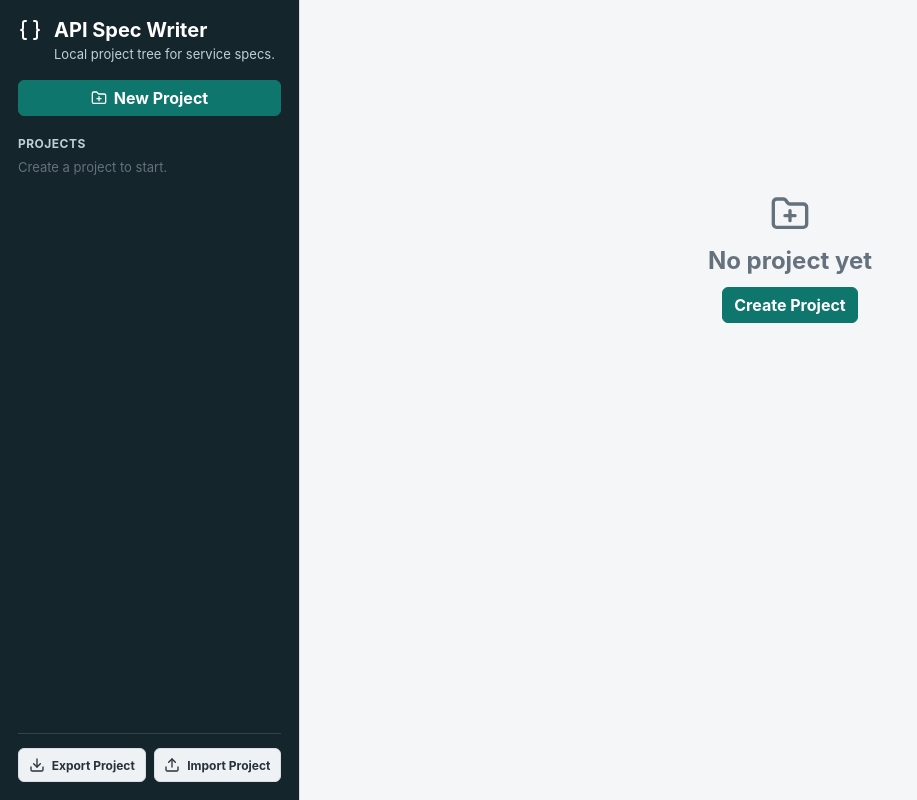
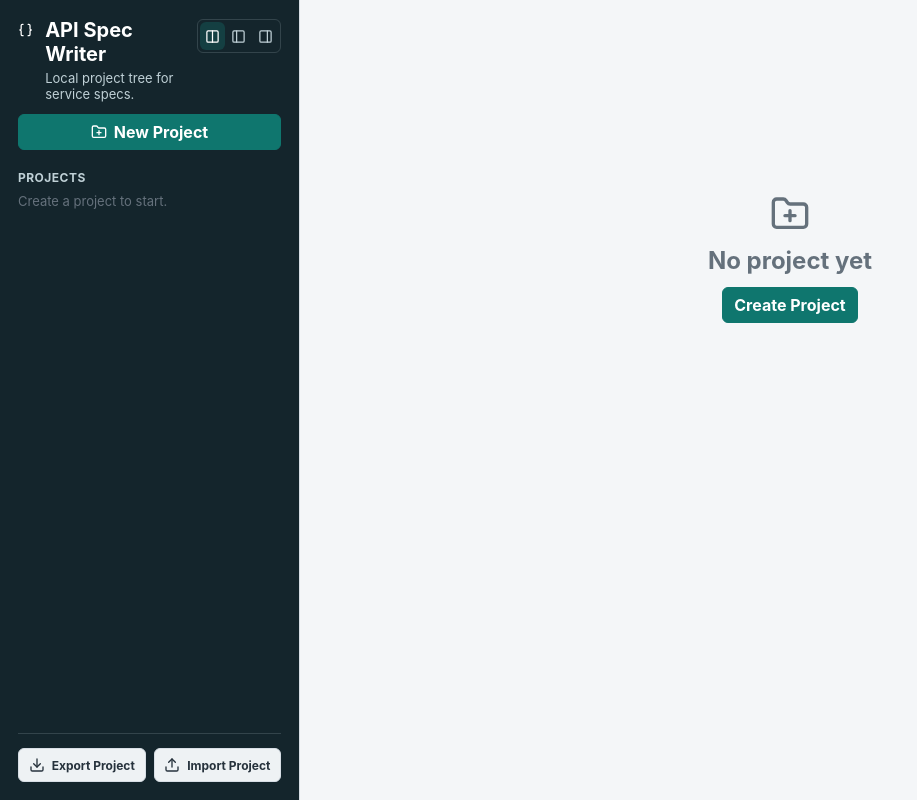
Before and after one commit to witwoywhy/api-spec-writer, a React (Vite) app in the folder frontend/: page / in a window 1280 px wide. Shown: the whole page, without its empty margins (0-917 px from the left). Built offline with nearby package versions, Linux system fonts and the light colour scheme.

Commit message:
Add sidebar view mode controls

```diff
--- a/frontend/src/components/ProjectTree.tsx
+++ b/frontend/src/components/ProjectTree.tsx
@@ -20,6 +20,7 @@ export function ProjectTree({
   onArchiveProject,
   onCreateService,
   onSelectService,
+  showProjectActions,
 }: {
   projects: Project[];
   selectedProjectId: string;
@@ -37,6 +38,7 @@ export function ProjectTree({
   onArchiveProject: (project: Project) => void;
   onCreateService: (project: Project) => void;
   onSelectService: (project: Project, service: Service) => void;
+  showProjectActions: boolean;
 }) {
   return (
     <section className="nav-section">
@@ -59,6 +61,8 @@ export function ProjectTree({
                 {projectOpen ? <ChevronDown size={14} /> : <ChevronRight size={14} />}
                 {projectOpen ? <FolderOpen size={15} /> : <Folder size={15} />}
                 <span>{project.name}</span>
+                {showProjectActions ? (
+                  <>
                     <span
                       className="tree-action"
                       role="button"
@@ -97,6 +101,8 @@ export function ProjectTree({
                     >
                       <Trash2 size={13} />
                     </span>
+                  </>
+                ) : null}
               </button>
               {projectOpen && (
                 <div className="tree-children">
@@ -122,6 +128,7 @@ export function ProjectTree({
                     {servicesOpen ? <FolderOpen size={15} /> : <Folder size={15} />}
                     <span>SERVICE</span>
                     <small>{project.services.length}</small>
+                    {showProjectActions ? (
                       <span
                         className="tree-add"
                         role="button"
@@ -141,6 +148,7 @@ export function ProjectTree({
                       >
                         <Plus size={13} />
                       </span>
+                    ) : null}
                   </button>
                   {servicesOpen && (
                     <div className="tree-children nested">
--- a/frontend/src/components/ServiceEditor.tsx
+++ b/frontend/src/components/ServiceEditor.tsx
@@ -13,14 +13,10 @@ const REQUIRED: RequireFlag[] = ["YES", "NO"];
 export function ServiceEditor({
   spec,
   projectErrorCodes,
-  showPreview,
-  onTogglePreview,
   onChange,
 }: {
   spec: ServiceSpec;
   projectErrorCodes: ErrorCode[];
-  showPreview: boolean;
-  onTogglePreview: () => void;
   onChange: (updater: (spec: ServiceSpec) => ServiceSpec) => void;
 }) {
   const serviceType = spec.type ?? "http";
@@ -42,15 +38,6 @@ export function ServiceEditor({
     <>
       <div className="panel-title">
         <h3>Service Spec</h3>
-        <button
-          className={showPreview ? "switch-button on" : "switch-button"}
-          type="button"
-          aria-pressed={showPreview}
-          onClick={onTogglePreview}
-        >
-          <span className="switch-track"><span className="switch-thumb" /></span>
-          Preview
-        </button>
       </div>
       <Fieldset title="Header">
         <div className="grid two">
--- a/frontend/src/main.tsx
+++ b/frontend/src/main.tsx
@@ -1,6 +1,6 @@
 import { useCallback, useEffect, useMemo, useRef, useState } from "react";
 import { createRoot } from "react-dom/client";
-import { Braces, Clipboard, Download, Edit3, FilePlus2, FolderPlus, Trash2, Upload } from "lucide-react";
+import { Braces, Clipboard, Columns2, Download, Edit3, FilePlus2, FolderPlus, PanelLeft, PanelRight, Trash2, Upload } from "lucide-react";
 import { localStorageProjectStore } from "./adaptors/projectStore";
 import { ErrorCodesPage, EventCodesPage } from "./components/CodePages";
 import { HtmlPreview, MarkdownPreview } from "./components/MarkdownPreview";
@@ -14,18 +14,18 @@ import { serviceMarkdown } from "./lib/serviceMarkdown";
 import "./styles.css";
 
 type MarkdownMode = "markdown" | "raw" | "html" | "openapi";
+type ViewMode = "split" | "edit" | "preview";
 
 const now = () => new Date().toISOString();
 const initialRoute = parseAppRoute(window.location.pathname);
-const initialFullPreview = new URLSearchParams(window.location.search).get("preview") === "true";
+const initialViewMode = parseViewMode(new URLSearchParams(window.location.search));
 
 function App() {
   const [store, setStore] = useState<StoreDocument>({ schemaVersion: 1, projects: [] });
   const [selectedProjectId, setSelectedProjectId] = useState(initialRoute.projectId);
   const [selectedServiceId, setSelectedServiceId] = useState(initialRoute.serviceId);
   const [page, setPage] = useState<Page>(initialRoute.page);
-  const [showDisplay, setShowDisplay] = useState(true);
-  const [fullPreview, setFullPreview] = useState(initialFullPreview);
+  const [viewMode, setViewMode] = useState<ViewMode>(initialViewMode);
   const [markdownMode, setMarkdownMode] = useState<MarkdownMode>("markdown");
   const [openProjects, setOpenProjects] = useState<Set<string>>(() => new Set());
   const [openServices, setOpenServices] = useState<Set<string>>(() => new Set());
@@ -65,7 +65,7 @@ function App() {
       setSelectedProjectId(route.projectId);
       setSelectedServiceId(route.serviceId);
       setPage(route.page);
-      setFullPreview(new URLSearchParams(window.location.search).get("preview") === "true");
+      setViewMode(parseViewMode(new URLSearchParams(window.location.search)));
     };
     window.addEventListener("popstate", onPopState);
     return () => window.removeEventListener("popstate", onPopState);
@@ -77,10 +77,10 @@ function App() {
       projectId: selectedProject?.id ?? "",
       serviceId: page === "services" ? (selectedService?.id ?? "") : "",
     });
-    const search = fullPreview && page === "services" && selectedService ? "?preview=true" : "";
+    const search = page === "services" && selectedService && viewMode !== "split" ? `?view-mode=${viewMode}` : "";
     const url = `${path}${search}`;
     if (url !== `${window.location.pathname}${window.location.search}`) window.history.pushState(null, "", url);
-  }, [fullPreview, page, selectedProject?.id, selectedService, selectedService?.id]);
+  }, [page, selectedProject?.id, selectedService, selectedService?.id, viewMode]);
 
   const toggleProject = (projectId: string) => {
     setOpenProjects((current) => toggleSetValue(current, projectId));
@@ -232,6 +232,17 @@ function App() {
             <h1>API Spec Writer</h1>
             <p>Local project tree for service specs.</p>
           </div>
+          <div className="view-mode-control" aria-label="View mode">
+            <button className={viewMode === "split" ? "active" : ""} type="button" title="Editor and preview" aria-label="Editor and preview" onClick={() => setViewMode("split")}>
+              <Columns2 size={15} />
+            </button>
+            <button className={viewMode === "edit" ? "active" : ""} type="button" title="Editor only" aria-label="Editor only" onClick={() => setViewMode("edit")}>
+              <PanelLeft size={15} />
+            </button>
+            <button className={viewMode === "preview" ? "active" : ""} type="button" title="Preview only" aria-label="Preview only" onClick={() => setViewMode("preview")}>
+              <PanelRight size={15} />
+            </button>
+          </div>
         </div>
 
         <button className="primary wide" type="button" onClick={createProject}>
@@ -277,6 +288,7 @@ function App() {
             setSelectedServiceId(service.id);
             setPage("services");
           }}
+          showProjectActions={viewMode !== "preview"}
         />
         <div className="sidebar-actions">
           <button className="wide" type="button" onClick={exportProject} disabled={!selectedProject}>
@@ -307,7 +319,7 @@ function App() {
             <header className="workspace-header">
               <div className="workspace-path">
                 <p className="eyebrow">{workspacePathLabel(page, selectedProject, selectedService)}</p>
-                {page === "services" && selectedService ? (
+                {page === "services" && selectedService && viewMode !== "preview" ? (
                   <div className="workspace-actions">
                     <button type="button" onClick={renameService}>
                       <Edit3 size={13} /> Edit
@@ -321,15 +333,13 @@ function App() {
             </header>
 
             {page === "services" && (
-              <div className={fullPreview ? "service-editor-layout preview-only" : showDisplay ? "service-editor-layout" : "service-editor-layout display-off"}>
-                {!fullPreview && (
+              <div className={serviceLayoutClass(viewMode)}>
+                {viewMode !== "preview" && (
                   <section className="panel editor-panel">
                     {selectedService ? (
                       <ServiceEditor
                         spec={selectedService.spec}
                         projectErrorCodes={selectedProject.error_code}
-                        showPreview={showDisplay}
-                        onTogglePreview={() => setShowDisplay((current) => !current)}
                         onChange={updateServiceSpec}
                       />
                     ) : (
@@ -342,7 +352,7 @@ function App() {
                   </section>
                 )}
 
-                {(showDisplay || fullPreview) && (
+                {viewMode !== "edit" && (
                   <section className="panel preview-panel">
                     <div className="panel-title">
                       <div className="preview-title">
@@ -414,6 +424,19 @@ function workspacePathLabel(page: Page, project: Project, service: Service | und
   if (page === "errorCodes") return `PROJECTS / ${project.name} / ERROR`;
   if (service) return `PROJECTS / ${project.name} / SERVICE / ${service.name}`;
   return `PROJECTS / ${project.name} / SERVICE`;
+}
+
+function parseViewMode(searchParams: URLSearchParams): ViewMode {
+  const value = searchParams.get("view-mode");
+  if (value === "edit" || value === "preview") return value;
+  if (searchParams.get("preview") === "true") return "preview";
+  return "split";
+}
+
+function serviceLayoutClass(viewMode: ViewMode) {
+  if (viewMode === "edit") return "service-editor-layout edit-only";
+  if (viewMode === "preview") return "service-editor-layout preview-only";
+  return "service-editor-layout";
 }
 
 function toggleSetValue(current: Set<string>, value: string) {
--- a/frontend/src/styles.css
+++ b/frontend/src/styles.css
@@ -116,7 +116,12 @@ textarea:focus {
   display: flex;
   gap: 12px;
   align-items: flex-start;
-  margin-bottom: 18px;
+  margin-bottom: 12px;
+}
+
+.brand > div:nth-child(2) {
+  flex: 1 1 auto;
+  min-width: 0;
 }
 
 .brand h1,
@@ -146,6 +151,39 @@ textarea:focus {
   margin: 4px 0 0;
   color: #bfd0d6;
   font-size: 13px;
+}
+
+.view-mode-control {
+  border: 1px solid rgba(191, 208, 214, 0.18);
+  border-radius: 6px;
+  flex: 0 0 auto;
+  display: grid;
+  grid-template-columns: repeat(3, 1fr);
+  gap: 2px;
+  margin-left: auto;
+  margin-top: 1px;
+  padding: 2px;
+  width: 84px;
+}
+
+.view-mode-control button {
+  align-items: center;
+  justify-content: center;
+  min-height: 28px;
+  min-width: 0;
+  border: 0;
+  background: transparent;
+  color: #bfd0d6;
+  padding: 4px 3px;
+}
+
+.view-mode-control button:hover {
+  background: rgba(255, 255, 255, 0.08);
+}
+
+.view-mode-control button.active {
+  background: rgba(20, 184, 166, 0.18);
+  color: #ffffff;
 }
 
 .nav-section {
@@ -440,7 +478,7 @@ textarea:focus {
   align-items: start;
 }
 
-.service-editor-layout.display-off {
+.service-editor-layout.edit-only {
   grid-template-columns: minmax(0, 1fr);
 }
 
```
Lines whose indentation alone changed are shown as unchanged.
